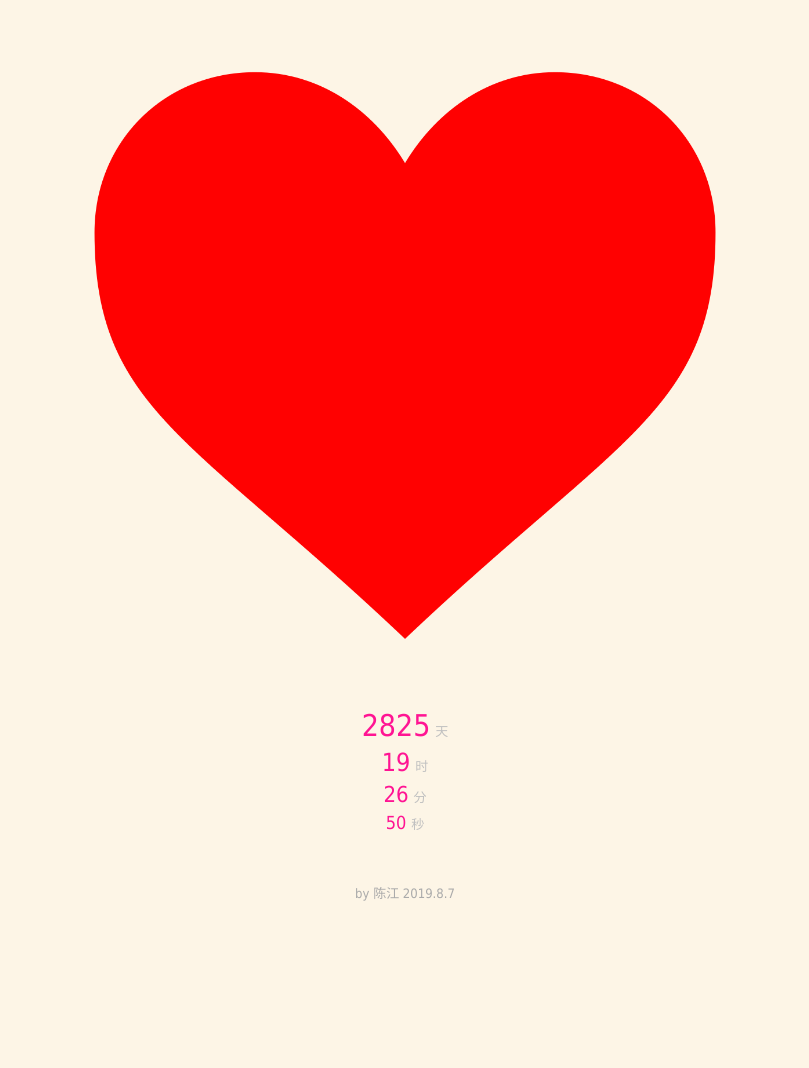
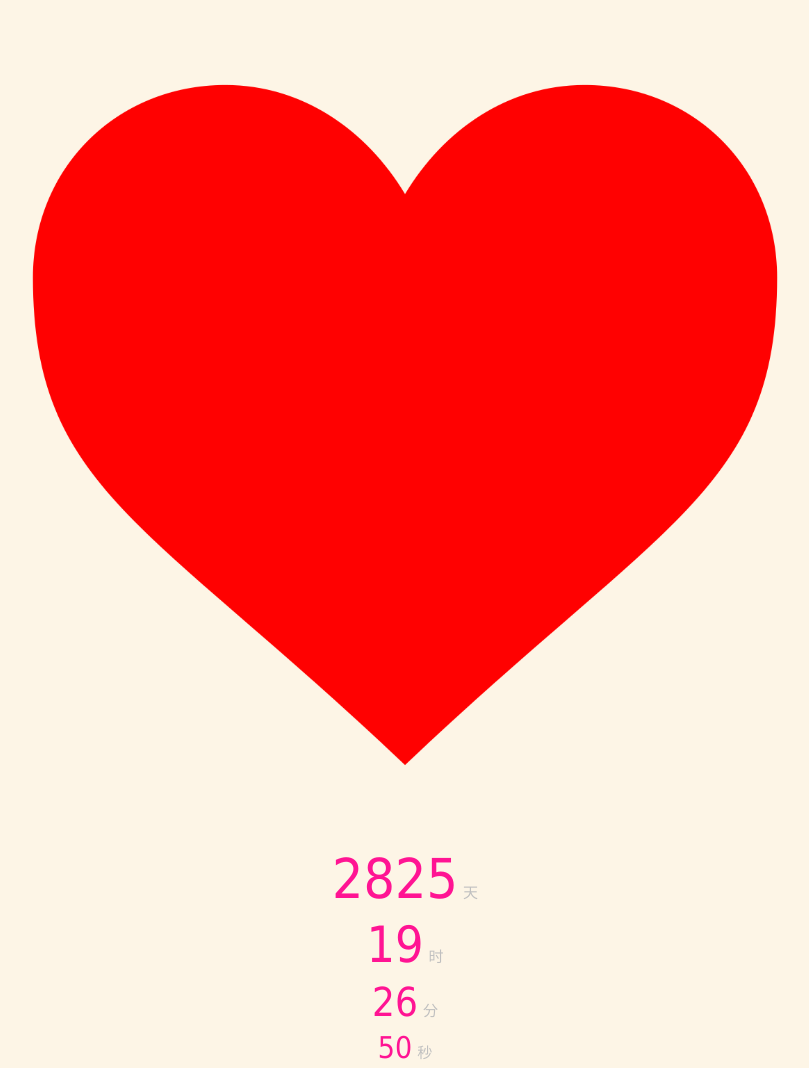
Before and after one commit to badhare/badhare.github.io, a plain HTML site: page index.html in a window 1280 px wide. Shown: the top 1068 px of the page, without its empty margins (235-1044 px from the left). Before the commit the page ends 952 px from the top, so only its background shows below. Drawn offline with nearby package versions, Linux system fonts and the light colour scheme.

Commit message:
first commit

```diff
--- a/index.html
+++ b/index.html
@@ -21,7 +21,7 @@
         color: red;
     }
     body .heart img{
-        max-width: 55%;
+        max-width: 66%;
         margin:0 auto;
     }
 
@@ -38,28 +38,28 @@
     }
 
     body .content .day {
+        font-size: 55px;
+    }
+
+    body .content .hour {
+        font-size: 50px;
+    }
+
+    body .content .minute {
+        font-size: 40px;
+    }
+
+    body .content .second {
         font-size: 30px;
     }
 
-    body .content .hour {
-        font-size: 25px;
-    }
-
-    body .content .minute {
-        font-size: 22px;
-    }
-
-    body .content .second {
-        font-size: 18px;
-    }
-
     body .content div span {
-        font-size: 13px !important;
+        font-size: 15px !important;
         color: #C0C0C0;
         margin-left: 5px;
     }
     body .by {
-        margin:50px;
+        margin:100px;
         color: #aaa;
         font-size: 13px;
     }
```
